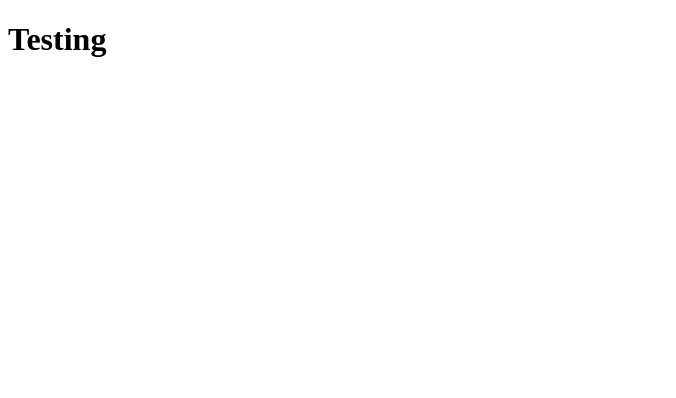
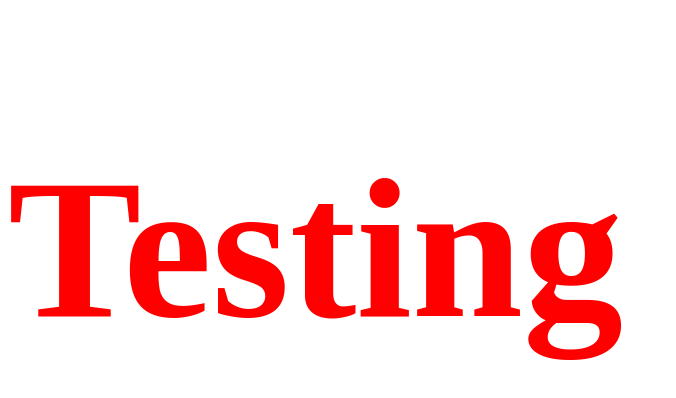
Before and after one commit to IvyAiWei/newGitPageTest, a plain HTML site: page index.html in a window 1280 px wide. Shown: the whole page, without its empty margins (0-676 px from the left). Drawn offline with Linux system fonts and the light colour scheme.

Commit message:
changes some styles

```diff
--- a/index.html
+++ b/index.html
@@ -3,8 +3,16 @@
 <head>
 	<meta charset="UTF-8">
 	<title>Test Github pages!</title>
+
 </head>
 <body>
 	<h1>Testing</h1>
+	<style>
+		body{
+			background: white;
+		font-size: 100px;
+		color:red;
+	}
+	</style>
 </body>
 </html>
```
